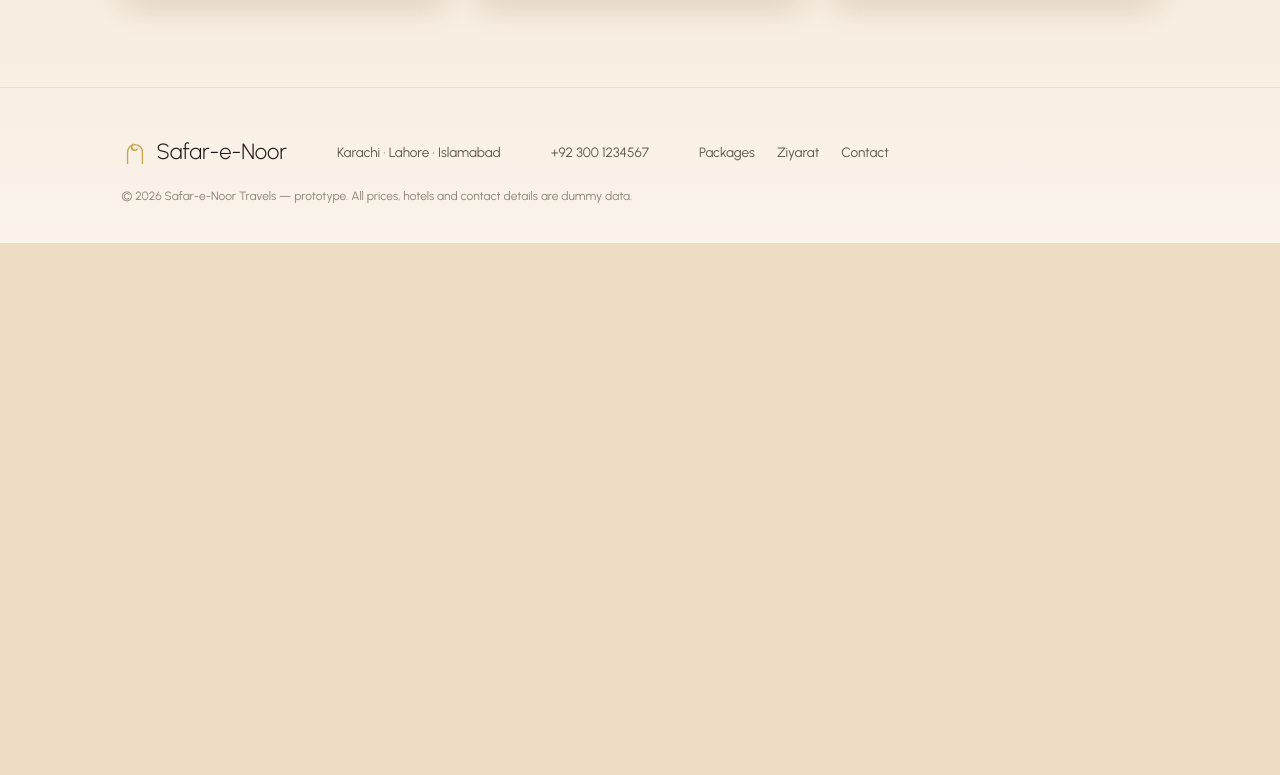
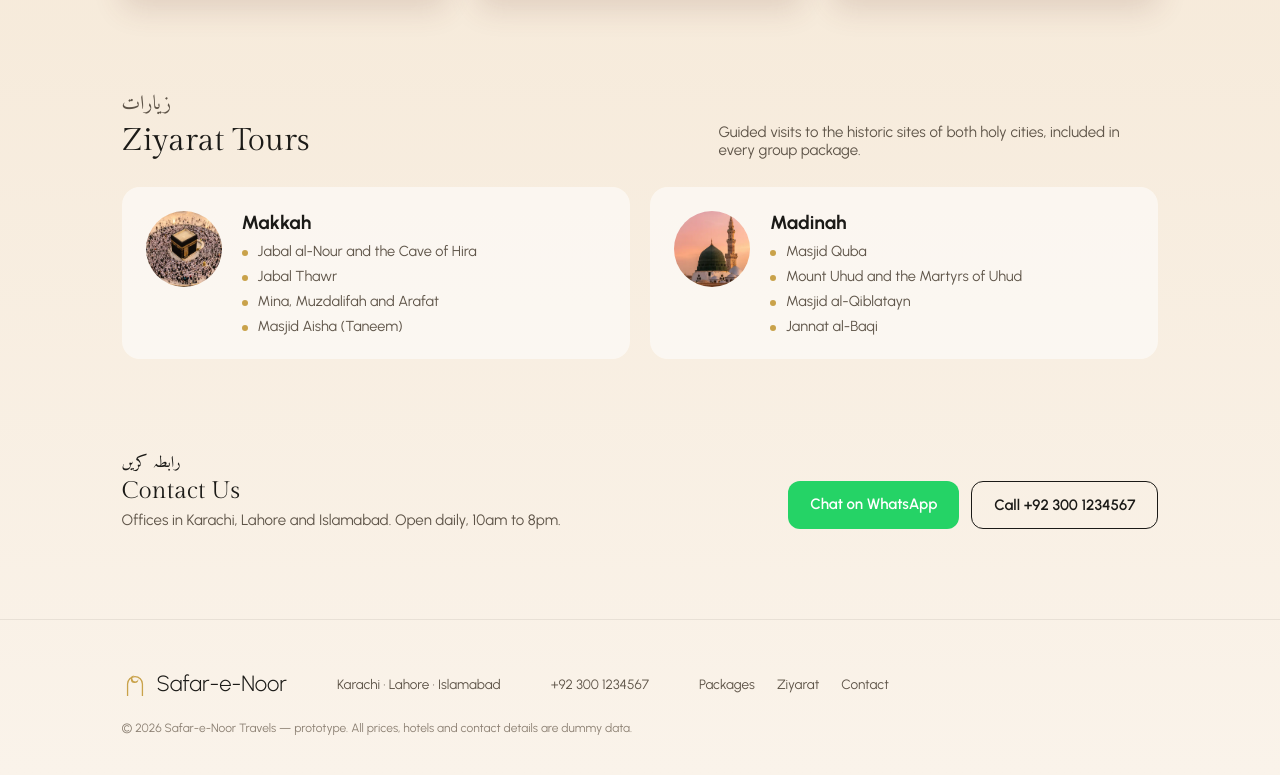
Before and after one commit to SyedSameerRizvi/Travel-Demo-Website, a plain HTML site: page index.html in a window 1280 px wide. Shown: the part 1658-2433 px from the top of the page. Before the commit the page ends 1901 px from the top, so only its background shows below. Drawn offline with Linux system fonts and the light colour scheme.

Commit message:
Fix nav links: add Ziyarat and Contact sections, close package page on link click

```diff
--- a/index.html
+++ b/index.html
@@ -251,6 +251,21 @@ nav.solid .pill .u svg{color:#fff}
 @keyframes pulse{0%{transform:scale(1);opacity:.8}60%,100%{transform:scale(1.6);opacity:0}}
 .fab .tip{position:absolute;right:70px;white-space:nowrap;background:var(--ink);color:#fff;font-size:12.5px;padding:7px 12px;border-radius:8px;opacity:0;transform:translateX(6px);transition:.3s;pointer-events:none}
 .fab:hover .tip{opacity:1;transform:none}
+.sec{padding:0 var(--pad) 90px}
+.lead{color:var(--muted);font-size:15px;max-width:440px;margin-top:6px}
+.zy{display:grid;grid-template-columns:1fr 1fr;gap:20px}
+.zc{display:flex;gap:20px;align-items:flex-start;background:rgba(255,255,255,.55);border-radius:18px;padding:24px}
+.zi{width:76px;height:76px;border-radius:50%;background-size:cover;background-position:center;flex:none}
+.zc h3{font-size:19px;margin-bottom:8px}
+.zc ul{list-style:none;display:grid;gap:7px;color:var(--muted);font-size:14.5px}
+.zc li::before{content:"";display:inline-block;width:6px;height:6px;border-radius:50%;background:var(--gold);margin-right:10px;vertical-align:middle}
+.ct{display:flex;justify-content:space-between;align-items:flex-end;gap:24px;flex-wrap:wrap}
+.cta{display:flex;gap:12px;flex-wrap:wrap}
+.cta a{padding:14px 22px;border-radius:12px;font-weight:600;font-size:15px}
+.cta .wa{background:var(--wa);color:#fff}
+.cta .tel{border:1.4px solid var(--ink)}
+#ziyarat,#contact{scroll-margin-top:90px}
+@media (prefers-reduced-motion:no-preference){html{scroll-behavior:smooth}}
 footer{padding:50px var(--pad) 40px;border-top:1px solid rgba(27,26,23,.08);display:flex;flex-wrap:wrap;gap:24px 50px;align-items:center;font-size:13.5px;color:var(--muted)}
 footer .logo{color:var(--ink);font-size:22px}
 footer .fl{display:flex;gap:22px}
@@ -276,6 +291,7 @@ footer .copy{flex-basis:100%;font-size:12px;color:var(--light)}
   .pk{margin-top:-8vh;padding-top:120px}
   .grid{grid-template-columns:1fr}
   .inc{grid-template-columns:repeat(2,1fr)}
+  .zy{grid-template-columns:1fr}
 }
 @media (pointer:coarse){.step button,.heart,.calh button{width:44px;height:44px}.chip{padding:12px 18px}}
 @media (prefers-reduced-motion:reduce){.cl.a,.cl.b,.fab::before{animation:none}}
@@ -291,7 +307,7 @@ footer .copy{flex-basis:100%;font-size:12px;color:var(--light)}
   </button>
   <span class="vdiv"></span>
   <span class="small">Pilgrims <svg width="9" viewBox="0 0 10 6" fill="none" stroke="currentColor" stroke-width="1.4"><path d="M1 1l4 4 4-4"/></svg></span>
-  <div class="links"><a href="#packages">Packages</a><a href="#packages">Ziyarat</a><a href="#contact">Contact Us</a></div>
+  <div class="links"><a href="#packages">Packages</a><a href="#ziyarat">Ziyarat</a><a href="#contact">Contact Us</a></div>
   <div class="right">
     <a class="phone" href="tel:+923001234567">+92 300 1234567</a>
     <svg class="globe" width="20" viewBox="0 0 24 24" fill="none" stroke="currentColor" stroke-width="1.3" aria-hidden="true"><circle cx="12" cy="12" r="9"/><path d="M3 12h18M12 3c3 3.5 3 14.5 0 18M12 3c-3 3.5-3 14.5 0 18"/></svg>
@@ -338,11 +354,28 @@ footer .copy{flex-basis:100%;font-size:12px;color:var(--light)}
   <div class="grid" id="grid"></div>
 </main>
 
-<footer id="contact">
+<section class="sec" id="ziyarat">
+  <div class="pkh"><div><span class="ar" lang="ur">زیارات</span><h2 class="serif">Ziyarat Tours</h2></div>
+    <p class="lead">Guided visits to the historic sites of both holy cities, included in every group package.</p></div>
+  <div class="zy">
+    <div class="zc"><span class="zi" data-img="thumb_kaaba" role="img" aria-label="Makkah"></span><div><h3>Makkah</h3>
+      <ul><li>Jabal al-Nour and the Cave of Hira</li><li>Jabal Thawr</li><li>Mina, Muzdalifah and Arafat</li><li>Masjid Aisha (Taneem)</li></ul></div></div>
+    <div class="zc"><span class="zi" data-img="thumb_dome" role="img" aria-label="Madinah"></span><div><h3>Madinah</h3>
+      <ul><li>Masjid Quba</li><li>Mount Uhud and the Martyrs of Uhud</li><li>Masjid al-Qiblatayn</li><li>Jannat al-Baqi</li></ul></div></div>
+  </div>
+</section>
+
+<section class="sec ct" id="contact">
+  <div><span class="ar" lang="ur">رابطہ کریں</span><h2 class="serif">Contact Us</h2>
+    <p class="lead">Offices in Karachi, Lahore and Islamabad. Open daily, 10am to 8pm.</p></div>
+  <div class="cta"><a class="wa" id="ctWa" target="_blank" rel="noopener">Chat on WhatsApp</a><a class="tel" href="tel:+923001234567">Call +92 300 1234567</a></div>
+</section>
+
+<footer>
   <span class="logo"><svg viewBox="0 0 28 28" fill="none" stroke="currentColor" stroke-width="1.4"><path d="M6 27V14a8 8 0 0 1 16 0v13"/><path d="M17.5 8.5a4 4 0 1 1-4-3.6 3.2 3.2 0 1 0 4 3.6z" fill="currentColor" stroke="none"/></svg>Safar-e-Noor</span>
   <span>Karachi · Lahore · Islamabad</span>
   <a href="tel:+923001234567">+92 300 1234567</a>
-  <span class="fl"><a href="#packages">Packages</a><a href="#packages">Ziyarat</a><a href="#contact">Contact</a></span>
+  <span class="fl"><a href="#packages">Packages</a><a href="#ziyarat">Ziyarat</a><a href="#contact">Contact</a></span>
   <span class="copy">© 2026 Safar-e-Noor Travels — prototype. All prices, hotels and contact details are dummy data.</span>
 </footer>
 
@@ -404,7 +437,8 @@ const today = new Date(); today.setHours(0,0,0,0);
 const S = {city:'Karachi', dep:null, ret:null, a:2, c:0, i:0, month:new Date(today.getFullYear(), today.getMonth(), 1)};
 const fmt = d => d.toLocaleDateString('en-US',{month:'short',day:'numeric'});
 if(location.search.includes('rec')) document.body.classList.add('rec');
-$('#fab').href = `https://wa.me/${WA_NUMBER}?text=` + encodeURIComponent("Assalam-o-Alaikum, I'd like to know about your Umrah packages.");
+$$('.zi').forEach(z => bg(z, z.dataset.img));
+$('#fab').href = $('#ctWa').href = `https://wa.me/${WA_NUMBER}?text=` + encodeURIComponent("Assalam-o-Alaikum, I'd like to know about your Umrah packages.");
 
 /* ===== hero slides ===== */
 const stack = $('#stack');
@@ -682,6 +716,7 @@ function closeDetail(){
   detail.classList.remove('open'); detail.setAttribute('aria-hidden','true');
   document.body.style.overflow = ''; onScroll();
 }
+$$('a[href^="#"]').forEach(a => a.addEventListener('click', () => { if(detail.classList.contains('open')) closeDetail(); }));
 $('#logo').onclick = () => { if(detail.classList.contains('open')) closeDetail(); else scrollTo({top:0, behavior: reduce ? 'auto' : 'smooth'}); };
 addEventListener('keydown', e => { if(e.key === 'Escape'){ if(detail.classList.contains('open')) closeDetail(); openPop(null); } });
 
```
Also changed, not shown: 1 other file.
